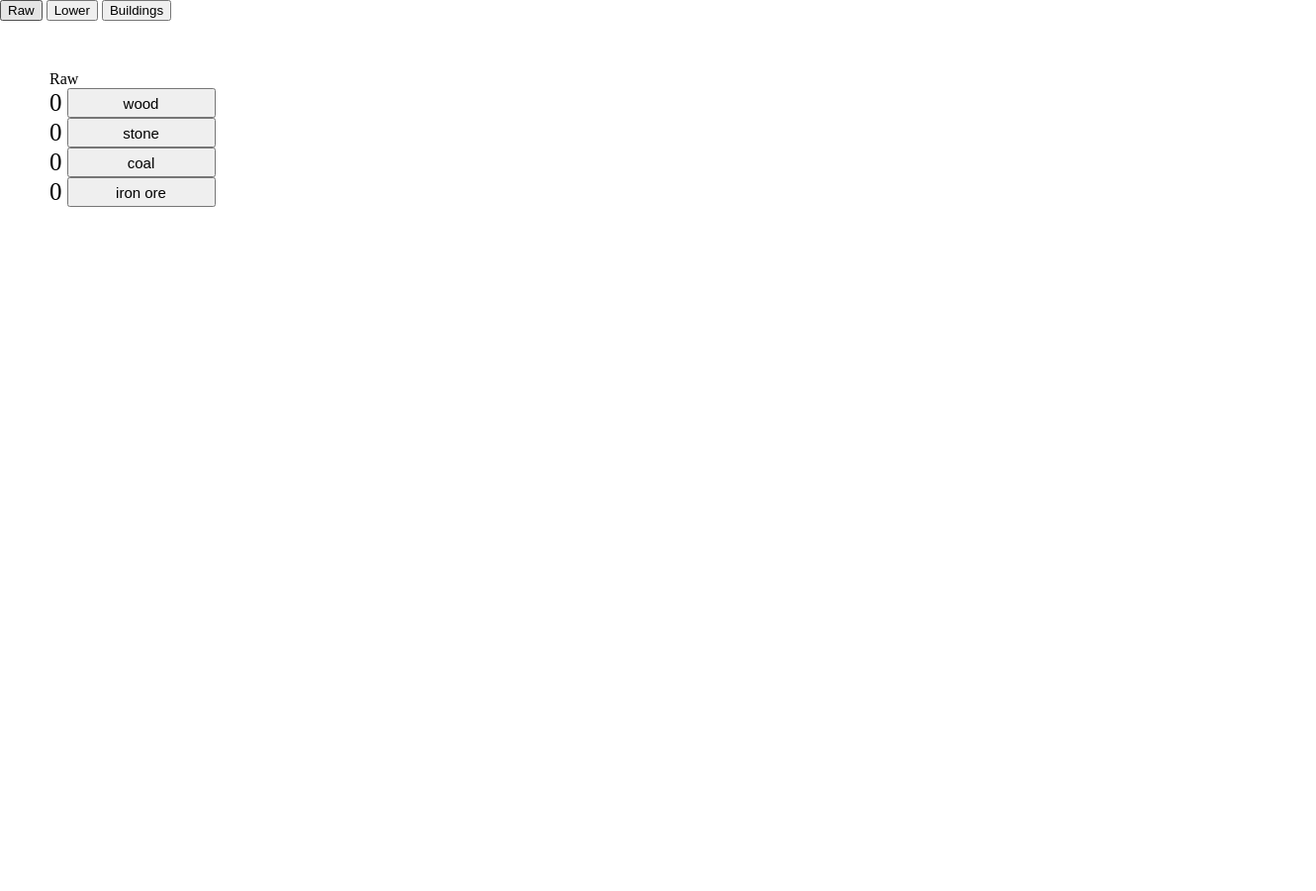
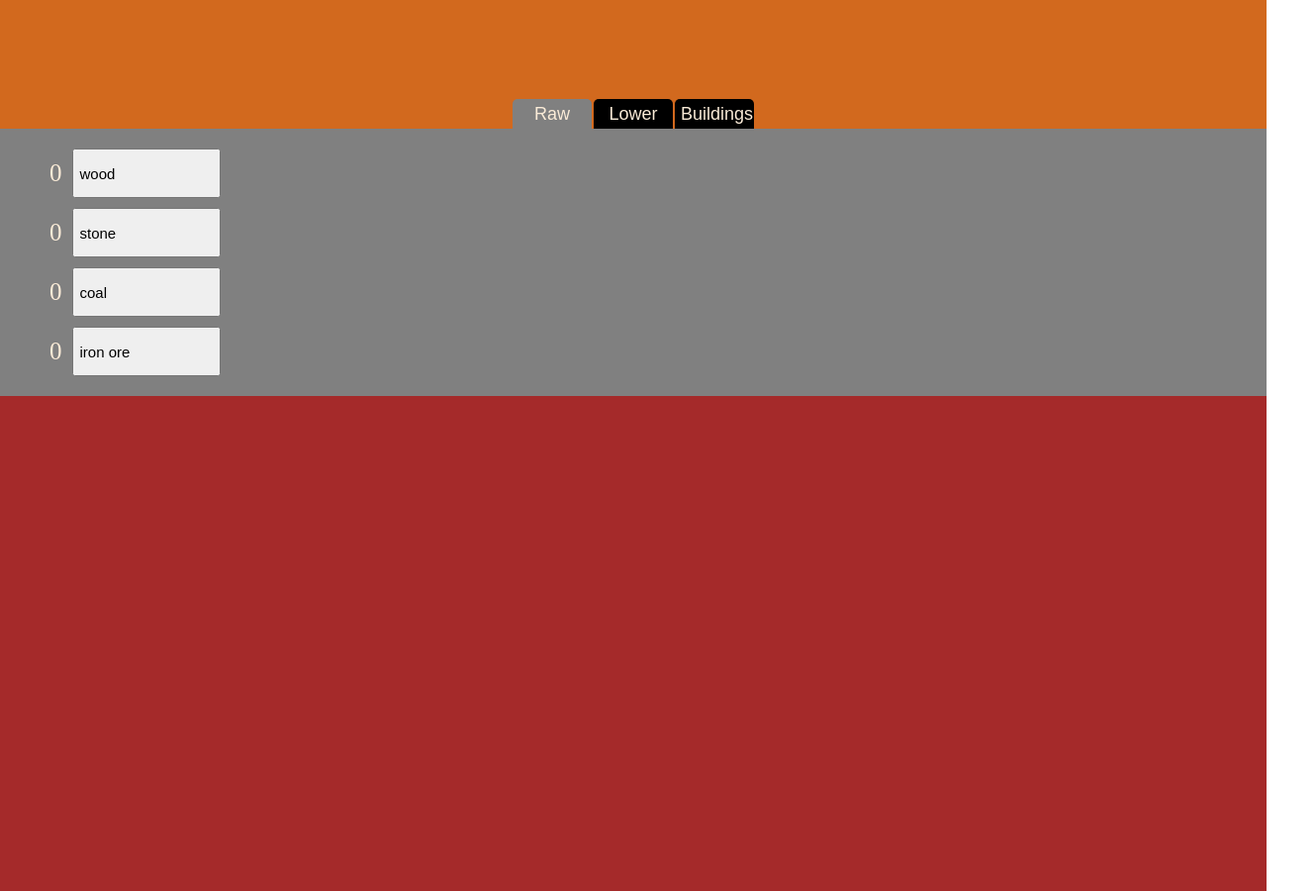
Before and after one commit to benhurst1/idle-clicker-game, a website: page dist/index.html in a window 1280 px wide. Shown: the whole page at 99% size, 1330 px wide, since content can reach past the window. Before the commit the page ends 800 px from the top, so only its background shows below. Drawn offline with Linux system fonts and the light colour scheme; files whose address does not match are found by name.

Commit message:
fix: better looking tabs and info on buttons

```diff
--- a/src/style.css
+++ b/src/style.css
@@ -1,25 +1,64 @@
 * {
     margin:0px;
+}
+
+#content {
+    height: 100vh;
+}
+
+#info {
+    background-color: chocolate;
+    height: 100px;
+}
+
+#playing-area {
+    height:100%;
+    background-color: brown;
+}
+
+.tabs {
+    gap:2px;
+    justify-content: center;
+    flex-direction: row;
+    display: flex;
+    background-color: chocolate;
+}
+
+.tabs .active{
+    background-color: grey
+}
+
+.tab {
+    border-radius: 5px 5px 0px 0px;
+    font-size: 18px;
+    color: antiquewhite;
+    border: none;
+    height:30px;
+    width: 80px;
+    background-color: black
+}
+
+.tab:hover {
+    cursor: pointer;
 }
 
 .tab-panes .tab-pane{
     display: none
 }
 .tab-panes .active{
-    display: block
+    padding: 20px 50px;
+    background-color: grey;
+    align-items: start;
+    gap:10px;
+    flex-wrap: wrap;
+    flex-direction: column;
+    display: flex
 }
 
-#resources {
-    margin: 50px;
-    width:100%;
-    /* gap:20px; */
-    flex-wrap: wrap;
-    flex-direction: row;
-    display: flex;
-}
 
 .resource {
-    gap:5px;
+    color: antiquewhite;
+    gap:10px;
     align-items: center;
     font-size: 25px;
     flex-direction: row;
@@ -27,7 +66,14 @@
 }
 
 .resource button {
+    /* align-content: start; */
+    text-align: left;
     font-size: 15px;
-    height: 30px;
+    height: 50px;
     width:150px;
 }
+
+.resource button p {
+    text-align: right;
+    font-size: 10px;
+}
--- a/src/views.js
+++ b/src/views.js
@@ -16,8 +16,13 @@ function addButtonView(element) {
     button.textContent = element.name
     number.textContent = element.count
 
+    element.require.forEach(piece => {
+        let name = document.createElement('p')
+        name.textContent = `${piece.count} ${piece.name}`
+        button.appendChild(name)
+    });
+
     const resourceTab = document.getElementById(element.category)
-    console.log(resourceTab)
     resourceTab.appendChild(resource)
     return button
 }
```
Also changed, not shown: dist/bundle.js, dist/index.html.
